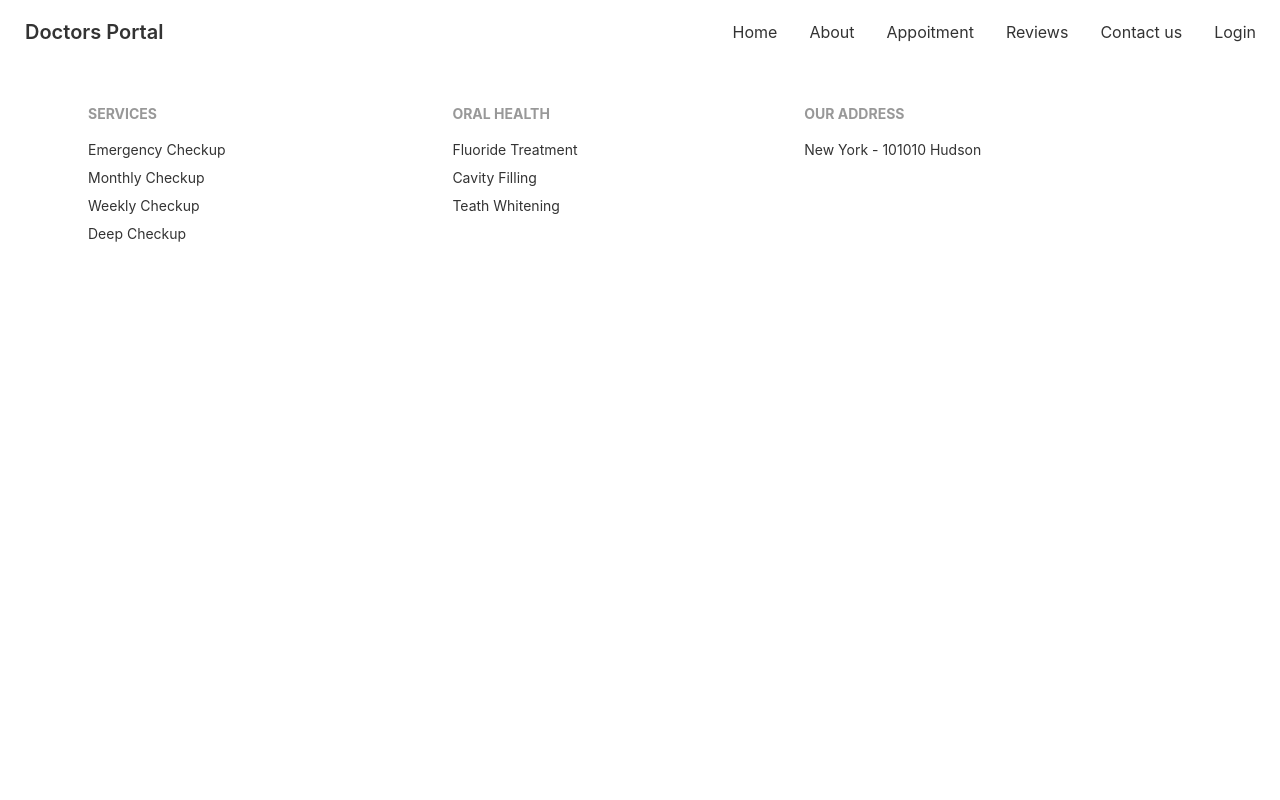
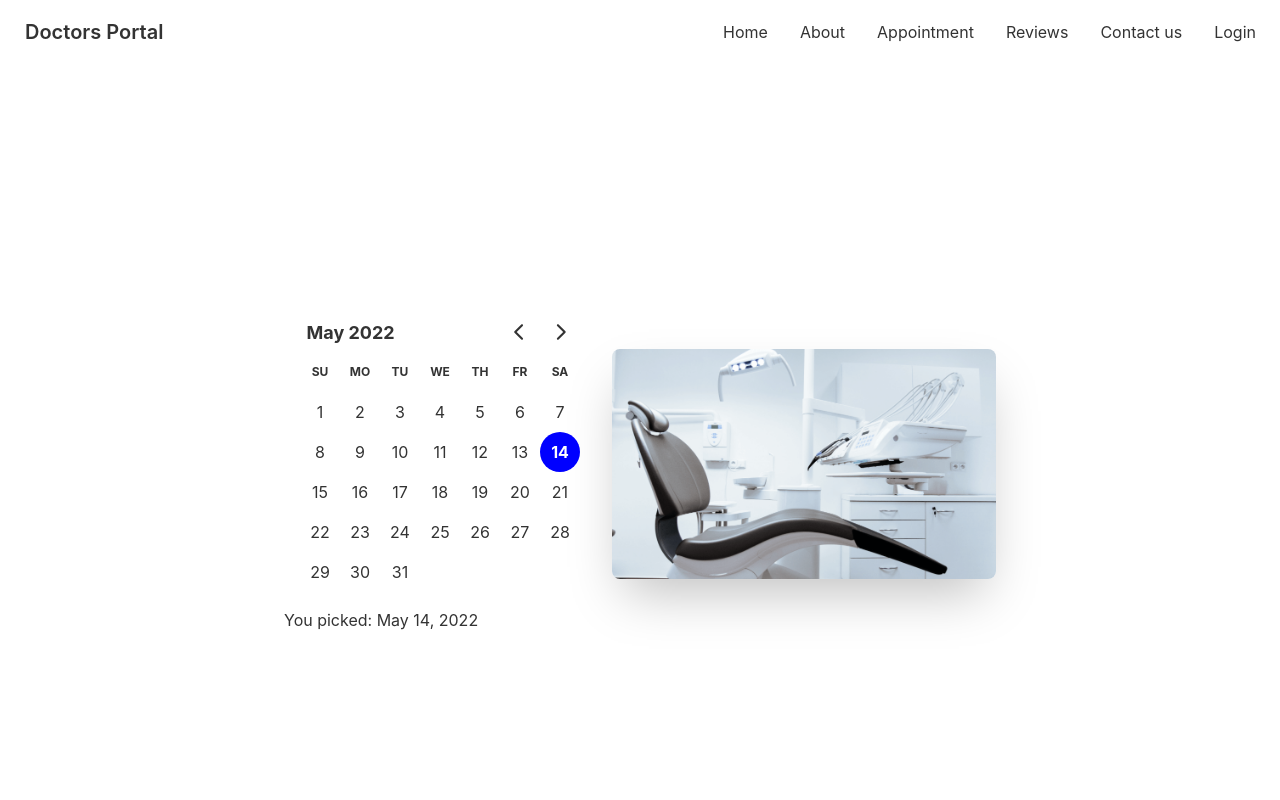
Before and after one commit to roshnirifa/doctors-portal-client-site, a React (Create React App) app: page /appointment in a window 1280 px wide. Shown: the top 800 px of the page. Built offline with nearby package versions, Linux system fonts and the light colour scheme.

Commit message:
appointment added

```diff
--- a/package.json
+++ b/package.json
@@ -7,7 +7,9 @@
     "@testing-library/react": "^13.2.0",
     "@testing-library/user-event": "^13.5.0",
     "daisyui": "^2.14.3",
+    "date-fns": "^2.28.0",
     "react": "^18.1.0",
+    "react-day-picker": "^8.0.5",
     "react-dom": "^18.1.0",
     "react-router-dom": "^6.3.0",
     "react-scripts": "5.0.1",
--- a/src/App.js
+++ b/src/App.js
@@ -2,9 +2,10 @@
 import { Route, Routes } from 'react-router-dom';
 import './App.css';
 import About from './Pages/About/About';
+import Appoinment from './Pages/Appoinment/Appoinment';
 import Home from './Pages/Home/Home';
 import Login from './Pages/Login/Login';
-import Footer from './Pages/Shared/Footer/Footer';
+
 import Header from './Pages/Shared/Header/Header';
 
 function App() {
@@ -14,10 +15,11 @@
       <Routes>
         <Route path='/' element={<Home></Home>}></Route>
         <Route path='/home' element={<Home></Home>}></Route>
+        <Route path='/appointment' element={<Appoinment></Appoinment>}></Route>
         <Route path='about' element={<About></About>}></Route>
         <Route path='login' element={<Login></Login>}></Route>
       </Routes>
-      <Footer></Footer>
+
 
     </div>
   );
--- /dev/null
+++ b/src/Pages/Appoinment/Appoinment.js
@@ -0,0 +1,14 @@
+import React from 'react';
+import Footer from '../Shared/Footer/Footer';
+import AppointmentBanner from './AppointmentBanner';
+
+const Appoinment = () => {
+    return (
+        <div>
+            <AppointmentBanner></AppointmentBanner>
+            <Footer></Footer>
+        </div>
+    );
+};
+
+export default Appoinment;
--- /dev/null
+++ b/src/Pages/Appoinment/AppointmentBanner.js
@@ -0,0 +1,26 @@
+import React, { useState } from 'react';
+import chair from '../../assets/images/chair.png'
+import { DayPicker } from 'react-day-picker';
+import 'react-day-picker/dist/style.css';
+import { format } from 'date-fns';
+
+const AppointmentBanner = () => {
+    const [date, setDate] = useState(new Date())
+    return (
+        <div className="hero min-h-screen ">
+            <div className="hero-content flex-col lg:flex-row-reverse">
+                <img src={chair} className="max-w-sm rounded-lg shadow-2xl" alt='' />
+                <div>
+                    <DayPicker
+                        mode="single"
+                        selected={date}
+                        onSelect={setDate} />
+                    <p>You picked: {format(date, 'PP')}</p>
+                </div>
+
+            </div>
+        </div>
+    );
+};
+
+export default AppointmentBanner;
--- a/src/Pages/Home/Contact/Contact.js
+++ b/src/Pages/Home/Contact/Contact.js
@@ -17,6 +17,9 @@
                     <input type="text" placeholder="Subject" class="input input-bordered w-full max-w-xs mb-3" /><br />
                     <textarea class="textarea w-full max-w-xs textarea-bordered pb-10" placeholder="Your Message"></textarea>
                 </div>
+                <div>
+                    <button className='btn btn-primary'>Submit</button>
+                </div>
             </div>
         </div>
     );
--- a/src/Pages/Home/Home.js
+++ b/src/Pages/Home/Home.js
@@ -1,4 +1,5 @@
 import React from 'react';
+import Footer from '../Shared/Footer/Footer';
 import Banner from './Banner/Banner';
 import Contact from './Contact/Contact';
 import DentalCareBanner from './DentalCareBanner/DentalCareBanner';
@@ -17,6 +18,7 @@
             <MakeAppoitment></MakeAppoitment>
             <Testimonial></Testimonial>
             <Contact></Contact>
+            <Footer></Footer>
         </div>
     );
 };
--- a/src/Pages/Home/InfoCard/InfoCard.js
+++ b/src/Pages/Home/InfoCard/InfoCard.js
@@ -3,7 +3,7 @@
 const InfoCard = ({ img, cardTitle, bgColor }) => {
     return (
         <div class={`card lg:card-side  shadow-xl px-12 ${bgColor}`} >
-            <figure className='pl-5'>
+            <figure className='pl-5 pt-8'>
                 <img src={img} alt="Album" />
             </figure>
             <div class="card-body text-white">
--- a/src/Pages/Home/MakeAppoitment/MakeAppoitment.js
+++ b/src/Pages/Home/MakeAppoitment/MakeAppoitment.js
@@ -10,11 +10,11 @@
             <div className='flex-1 hidden lg:block'>
                 <img className='mt-[-120px] ' src={doctor} alt="" />
             </div>
-            <div className='flex-1 pr-20'>
-                <h3 className='text-primary font-bold text-xl mb-4'>Appointment</h3>
-                <h2 className='text-3xl font-bold text-white mb-4'>Make An Appointment Today</h2>
+            <div className='flex-1  px-5 pb-5'>
+                <h3 className='text-primary font-bold text-xl mb-4 mt-3'>Appointment</h3>
+                <h2 className='text-3xl font-bold text-white mb-4 py-1'>Make An Appointment Today</h2>
                 <p className='text-white mb-4'>Lorem ipsum dolor sit amet, consectetur adipisicing elit. Molestias dolores eligendi debitis reiciendis minima reprehenderit molestiae adipisci dolorem fugiat ducimus magnam in est sint, voluptates quam aperiam! Iste assumenda necessitatibus, provident pariatur dolore ad ipsam. Eveniet aliquam dolorem fugiat? Excepturi.</p>
-                <button className="btn btn-primary uppercase font-bold text-white bg-gradient-to-r from-secondary to-primary">Get Started</button>
+                <button className="btn btn-primary uppercase font-bold  text-white bg-gradient-to-r from-secondary to-primary">Get Started</button>
             </div>
         </section>
     );
--- a/src/Pages/Shared/Footer/Footer.js
+++ b/src/Pages/Shared/Footer/Footer.js
@@ -3,10 +3,12 @@
 
 const Footer = () => {
     return (
-        <div className='px-12'>
-            <footer style={{
-                background: `url(${footer})`
-            }} class="footer p-10  text-gray ">
+        <div className='pb-6'>
+            <footer footer style={{
+                background: `url(${footer})`,
+                backgroundSize: "cover"
+            }
+            } class="footer p-24  text-base-content " >
                 <div >
                     <span class="footer-title">Services</span>
                     <a class="link link-hover" > Emergency Checkup</a >
@@ -26,7 +28,10 @@
 
                 </div>
             </footer >
-        </div>
+            <div className='text-center'>
+                <small> Copyright 2022 All Rights Reserved</small>
+            </div>
+        </div >
     );
 };
 
--- a/src/Pages/Shared/Header/Header.js
+++ b/src/Pages/Shared/Header/Header.js
@@ -6,7 +6,7 @@
         <>
             <li><Link to='/home'>Home</Link></li>
             <li><Link to='/about'>About</Link></li>
-            <li><Link to='/appoitment'>Appoitment</Link></li>
+            <li><Link to='/appointment'>Appointment</Link></li>
             <li><Link to='/reviews'>Reviews</Link></li>
             <li><Link to='/contact'>Contact us</Link></li>
             <li><Link to='/login'>Login</Link></li>
```
Also changed, not shown: 1 other file (tests, documents, lock files or other folders).
